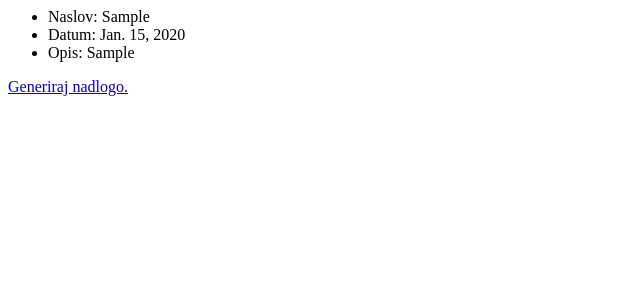
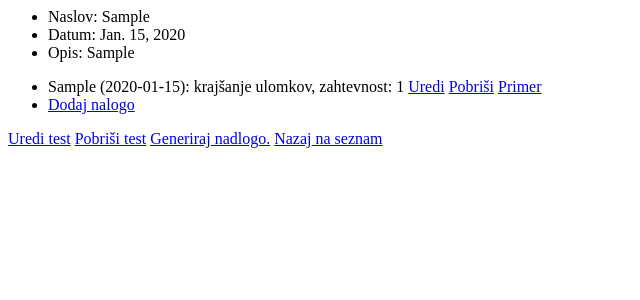
Before and after one commit to ul-fmf/nadlogar, a Django app: page /testi/1/ in a window 1280 px wide. Shown: the top 300 px of the page, without its empty margins (0-640 px from the left). Run offline with Django 3.2, Linux system fonts and the light colour scheme; tables that the repository leaves empty hold one stand-in row (values such as "Sample post").

Commit message:
Dodal osnovni CRUD

```diff
--- /dev/null
+++ b/nadlogar/naloge/templates/naloge/naloga_form.html
@@ -0,0 +1,5 @@
+<form method="POST">
+    {{ form.as_ul }}
+    {% csrf_token %}
+    <button>Pošlji</button>
+</form>
--- a/nadlogar/naloge/urls.py
+++ b/nadlogar/naloge/urls.py
@@ -4,10 +4,9 @@ from . import views
 
 app_name = 'naloge'
 urlpatterns = [
-    # primer: /naloge/
-    path('', views.index, name='index'),
-    # primer: /naloge/5/
-    path('<int:pk>/', views.podrobnosti, name='podrobnosti'),
-    # primer: /naloge/5/primer/
-    path('<int:pk>/primer/', views.primer, name='primer'),
+    path('<int:id>/', views.podrobnosti, name='podrobnosti'),
+    path('<int:id>/primer/', views.primer, name='primer'),
+    path('dodaj/<int:test_id>/', views.dodaj, name='dodaj'),
+    path('<int:id>/uredi/', views.uredi, name='uredi'),
+    path('<int:id>/pobrisi/', views.pobrisi, name='pobrisi'),
 ]
--- a/nadlogar/testi/templates/testi/podrobnosti.html
+++ b/nadlogar/testi/templates/testi/podrobnosti.html
@@ -3,4 +3,20 @@
     <li>Datum: {{ test.datum }}</li>
     <li>Opis: {{ test.opis }}</li>
 </ul>
+<ul>
+    {% for naloga in test.naloge.all %}
+    <li>
+        {{ naloga }}
+        <a href="{% url 'naloge:uredi' naloga.id %}">Uredi</a>
+        <a href="{% url 'naloge:pobrisi' naloga.id %}">Pobriši</a>
+        <a href="{% url 'naloge:primer' naloga.id %}">Primer</a>
+    </li>
+    {% endfor %}
+    <li>
+        <a href="{% url 'naloge:dodaj' test.id %}">Dodaj nalogo</a>
+    </li>
+</ul>
+<a href="{% url 'testi:uredi' test.id %}">Uredi test</a>
+<a href="{% url 'testi:pobrisi' test.id %}">Pobriši test</a>
 <a href="{% url 'testi:nadloga' test.id %}">Generiraj nadlogo.</a>
+<a href="{% url 'testi:seznam' %}">Nazaj na seznam</a>
--- /dev/null
+++ b/nadlogar/testi/templates/testi/test_form.html
@@ -0,0 +1,5 @@
+<form method="POST">
+    {{ form.as_ul }}
+    {% csrf_token %}
+    <button>Pošlji</button>
+</form>
--- a/nadlogar/testi/urls.py
+++ b/nadlogar/testi/urls.py
@@ -4,10 +4,10 @@ from . import views
 
 app_name = 'testi'
 urlpatterns = [
-    # ex: /testi/
-    path('', views.index, name='index'),
-    # ex: /testi/5/
-    path('<int:pk>/', views.podrobnosti, name='podrobnosti'),
-    # ex: /testi/5/nadloga
-    path('<int:pk>/nadloga/', views.nadloga, name='nadloga'),
+    path('', views.seznam, name='seznam'),
+    path('<int:id>/', views.podrobnosti, name='podrobnosti'),
+    path('<int:id>/nadloga/', views.nadloga, name='nadloga'),
+    path('dodaj/', views.dodaj, name='dodaj'),
+    path('<int:id>/uredi/', views.uredi, name='uredi'),
+    path('<int:id>/pobrisi/', views.pobrisi, name='pobrisi'),
 ]
--- a/nadlogar/testi/views.py
+++ b/nadlogar/testi/views.py
@@ -1,18 +1,42 @@
-from django.shortcuts import get_object_or_404, render
+from django.shortcuts import get_object_or_404, redirect, render
 
 from .models import Test
+from .forms import TestForm
 
 
-def index(request):
-    seznam_testov = Test.objects.all()
-    return render(request, 'testi/index.html', {'seznam_testov': seznam_testov})
+def seznam(request):
+    testi = Test.objects.all()
+    return render(request, 'testi/seznam.html', {'testi': testi})
 
 
-def podrobnosti(request, pk: int):
-    test: Test = get_object_or_404(Test, pk=pk)
+def podrobnosti(request, id: int):
+    test = get_object_or_404(Test, id=id)
     return render(request, 'testi/podrobnosti.html', {'test': test})
 
 
-def nadloga(request, pk: int):
-    test: Test = get_object_or_404(Test, pk=pk)
+def nadloga(request, id: int):
+    test = get_object_or_404(Test, id=id)
     return render(request, 'testi/nadloga.html', {'test': test, 'nadloga': test.ustvari_nadlogo()})
+
+
+def dodaj(request):
+    form = TestForm(request.POST)
+    if form.is_valid():
+        test: Test = form.save()
+        return redirect('testi:podrobnosti', id=test.id)
+    return render(request, 'testi/test_form.html', {'form': form})
+
+
+def uredi(request, id: int):
+    test = get_object_or_404(Test, id=id)
+    form = TestForm(request.POST or None, instance=test)
+    if form.is_valid():
+        test: Test = form.save()
+        return redirect('testi:podrobnosti', id=test.id)
+    return render(request, 'testi/test_form.html', {'form': form})
+
+
+def pobrisi(request, id: int):
+    test = get_object_or_404(Test, id=id)
+    test.delete()
+    return redirect('testi:seznam')
```
Also changed, not shown: nadlogar/naloge/forms.py (added, +8 -0 lines), nadlogar/naloge/templates/naloge/index.html (deleted, +0 -9 lines), nadlogar/naloge/views.py (+33 -10 lines), nadlogar/testi/forms.py (added, +8 -0 lines), nadlogar/testi/templates/testi/index.html (deleted, +0 -9 lines), nadlogar/testi/templates/testi/seznam.html (added, +14 -0 lines).
